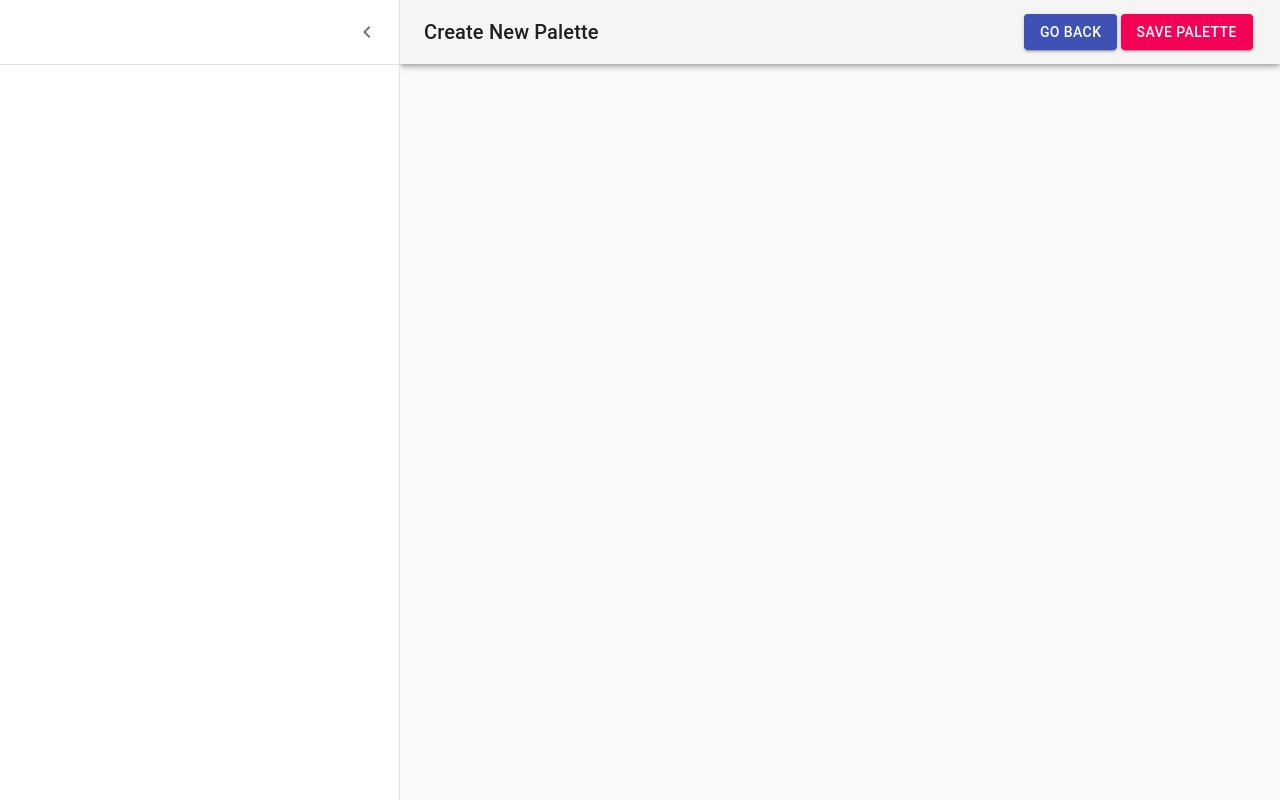
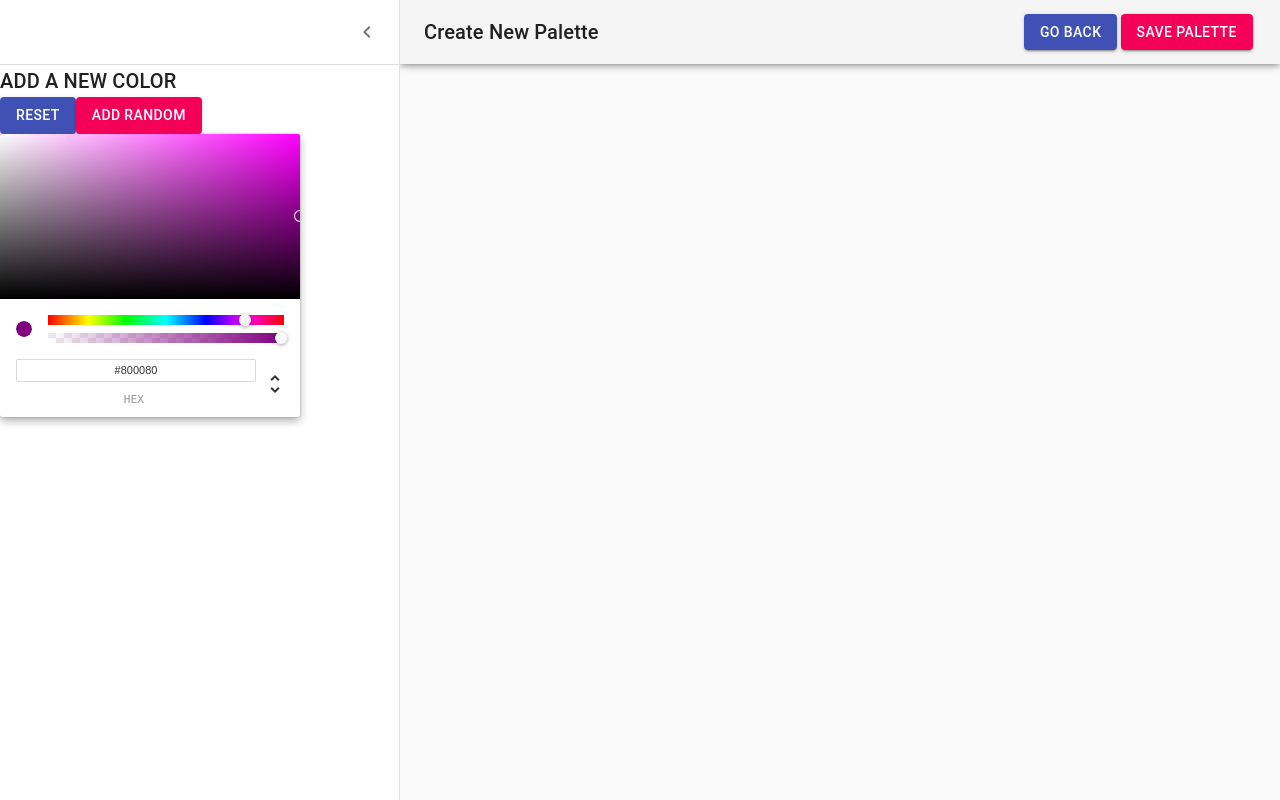
Before and after one commit to kylenguyen1014/MaterialUI_React_withHooks, a React (Create React App) app: page /palette/new in a window 1280 px wide. Both pictures are taken after a click on the button "open drawer". Built offline with nearby package versions, Linux system fonts and the light colour scheme.

Commit message:
add ChromePicker

```diff
--- a/package.json
+++ b/package.json
@@ -9,8 +9,10 @@
     "chroma-js": "^2.0.6",
     "rc-slider": "^8.6.13",
     "react": "^16.9.0",
+    "react-color": "^2.17.3",
     "react-copy-to-clipboard": "^5.0.1",
     "react-dom": "^16.9.0",
+    "react-material-ui-form-validator": "^2.0.9",
     "react-router-dom": "^5.0.1",
     "react-scripts": "3.1.1"
   },
--- a/src/NewPaletteForm.js
+++ b/src/NewPaletteForm.js
@@ -1,6 +1,5 @@
 import React, { useState } from 'react';
 import Drawer from '@material-ui/core/Drawer';
-import { withStyles } from '@material-ui/styles';
 import clsx from 'clsx';
 import CssBaseline from '@material-ui/core/CssBaseline';
 import AppBar from '@material-ui/core/AppBar';
@@ -19,7 +18,8 @@ import InboxIcon from '@material-ui/icons/MoveToInbox';
 import MailIcon from '@material-ui/icons/Mail';
 import { makeStyles } from '@material-ui/core/styles';
 import { Button } from '@material-ui/core';
-
+import { ChromePicker } from 'react-color';
+import red from '@material-ui/core/colors/red';
 
 const drawerWidth = 400;
 
@@ -88,6 +88,7 @@ const useStyles = makeStyles(theme => ({
 function NewPaletteForm(props) {
     const  classes = useStyles();
     const [open, setOpen] = useState(false);
+    const [currentColor, setCurrentColor] = useState('purple');
 
     function handleDrawerOpen() {
         setOpen(true);
@@ -95,6 +96,10 @@ function NewPaletteForm(props) {
 
     function handleDrawerClose() {
         setOpen(false);
+    }
+
+    function handleColorChange(color){
+        setCurrentColor(color.hex);
     }
 
 
@@ -140,13 +145,30 @@ function NewPaletteForm(props) {
             paper: classes.drawerPaper,
           }}
         >
-          <div className={classes.drawerHeader}>
-            <IconButton onClick={handleDrawerClose}>
-              <ChevronLeftIcon />
-            </IconButton>
-          </div>
+        <div className={classes.drawerHeader}>
+        <IconButton onClick={handleDrawerClose}>
+            <ChevronLeftIcon />
+        </IconButton>
+        </div>
           <Divider />
-
+        <div>
+            <Typography variant="h6" noWrap>
+                ADD A NEW COLOR
+            </Typography>
+            <div>
+                <Button variant='contained' color='primary'>
+                    RESET
+                </Button>
+                <Button variant='contained' color='secondary'>
+                    ADD RANDOM
+                </Button>
+            </div>
+            <ChromePicker
+                width='300px'
+                color={currentColor}
+                onChangeComplete={handleColorChange}
+            />
+        </div>
         </Drawer>
         <main
           className={clsx(classes.content, {
```
Also changed, not shown: 1 other file (tests, documents, lock files or other folders).
